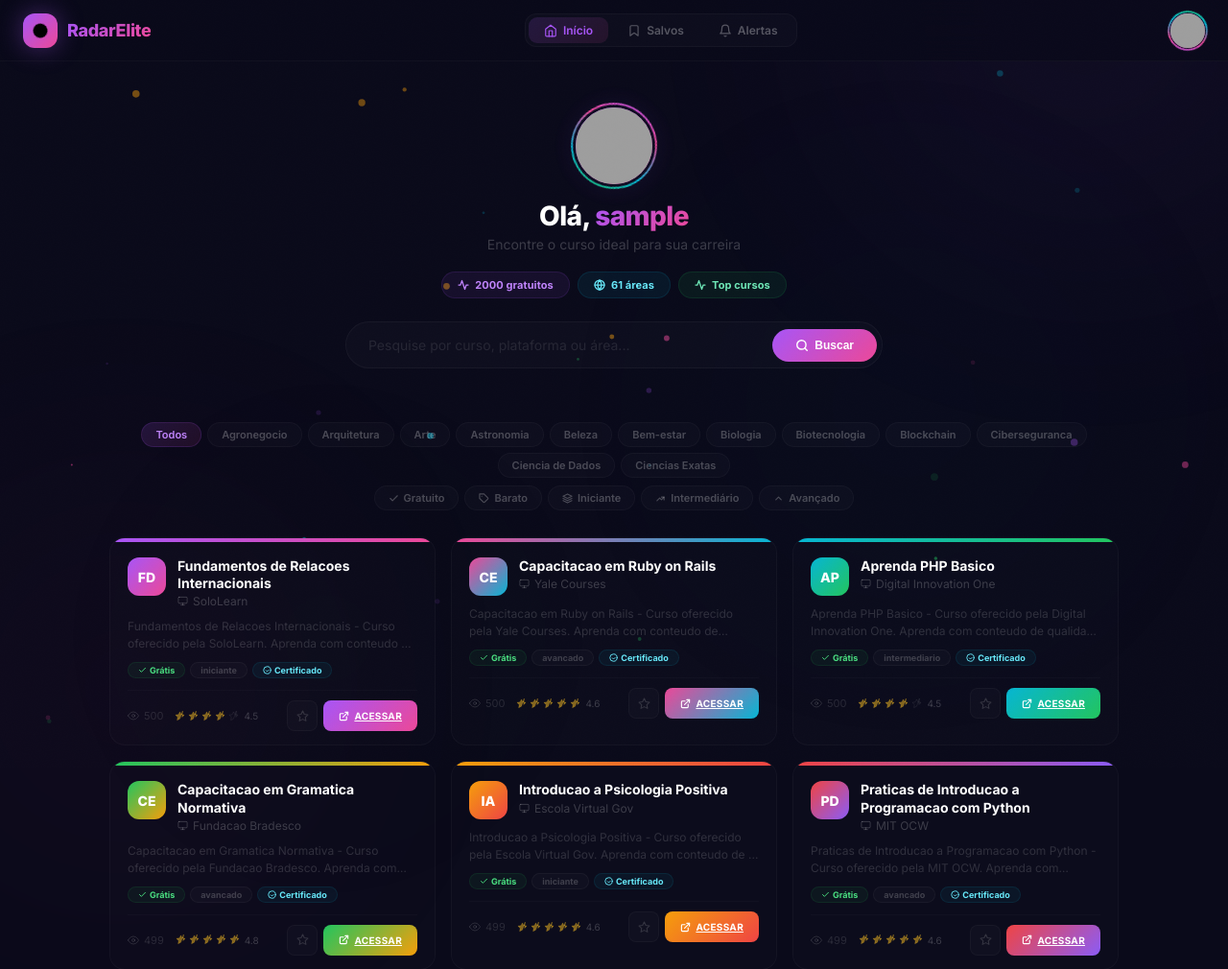
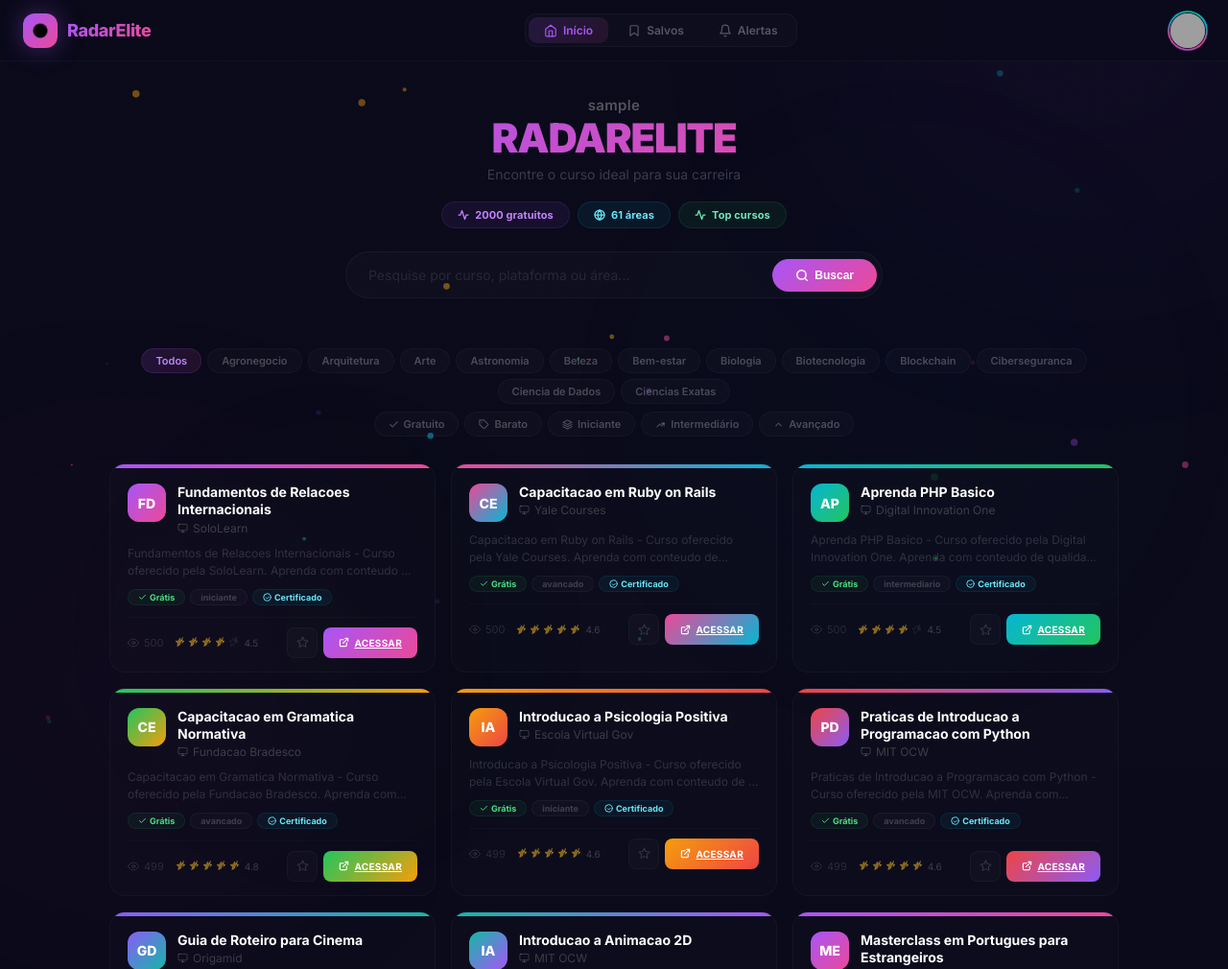
Before and after one commit to alexsandroprofessor56-sys/BUSCADORES-DE-CURSOS, a Flask app: page / in a window 1280 px wide. Shown: the top 1010 px of the page at 96% size. Run offline with Flask 3, Linux system fonts and the light colour scheme; a user stored in the database is signed in; data comes from the database, SQL or seed files in the repository; data that the repository does not hold is empty; grey boxes are pictures that could not be loaded.

Commit message:
Update: nome do usuario acima do RADARELITE na home

```diff
--- a/templates/index.html
+++ b/templates/index.html
@@ -45,15 +45,10 @@ body{font-family:'Inter',sans-serif;background:#0a0a1a;color:#e0e0f0;overflow-x:
 @keyframes ringSpin{to{transform:rotate(360deg)}}
 
 /* hero */
-.hero{position:relative;z-index:2;text-align:center;padding:48px 24px 32px;max-width:700px;margin:0 auto}
-.hero-avatar{width:80px;height:80px;border-radius:50%;background:linear-gradient(135deg,#a855f7,#ec4899);display:flex;align-items:center;justify-content:center;font-weight:900;font-size:32px;color:#fff;margin:0 auto 16px;position:relative;animation:avatarIn .6s cubic-bezier(.22,1,.36,1)}
-.hero-avatar::before{content:'';position:absolute;inset:-5px;border-radius:50%;border:2px solid transparent;background:linear-gradient(135deg,#a855f7,#ec4899,#06b6d4,#22c55e) border-box;-webkit-mask:linear-gradient(#fff 0 0) padding-box,linear-gradient(#fff 0 0);-webkit-mask-composite:xor;mask-composite:exclude;animation:ringSpin 3s linear infinite}
-.hero-avatar::after{content:'';position:absolute;inset:-20px;border-radius:50%;background:radial-gradient(circle,rgba(168,85,247,.15),transparent 70%);animation:pulseRing 3s ease-in-out infinite;z-index:-1}
-@keyframes pulseRing{0%,100%{transform:scale(1);opacity:1}50%{transform:scale(1.3);opacity:.3}}
-@keyframes avatarIn{0%{transform:scale(0) rotate(-20deg)}100%{transform:scale(1) rotate(0)}}
-.hero h1{font-size:28px;font-weight:800;color:#fff;letter-spacing:-.02em;margin-bottom:4px;animation:fadeUp .5s ease .1s both}
-.hero h1 span{background:linear-gradient(135deg,#a855f7,#ec4899);-webkit-background-clip:text;-webkit-text-fill-color:transparent}
-.hero-sub{color:rgba(255,255,255,.2);font-size:14px;animation:fadeUp .5s ease .15s both}
+.hero{position:relative;z-index:2;text-align:center;padding:36px 24px 28px;max-width:700px;margin:0 auto}
+.hero-user-name{font-size:15px;font-weight:600;color:rgba(255,255,255,.3);margin-bottom:2px;animation:fadeUp .5s ease .1s both;letter-spacing:.02em}
+.hero-brand{font-size:42px;font-weight:900;background:linear-gradient(135deg,#a855f7,#ec4899);-webkit-background-clip:text;-webkit-text-fill-color:transparent;letter-spacing:-.03em;margin-bottom:6px;animation:fadeUp .5s ease .15s both;line-height:1.1}
+.hero-sub{color:rgba(255,255,255,.2);font-size:14px;animation:fadeUp .5s ease .2s both}
 
 .hero-stats{display:flex;flex-wrap:wrap;gap:8px;justify-content:center;margin:20px 0 24px;animation:fadeUp .5s ease .2s both}
 .stat-pill{display:flex;align-items:center;gap:6px;padding:6px 16px;border-radius:100px;font-size:11px;font-weight:700;letter-spacing:.01em}
@@ -190,15 +185,11 @@ body{font-family:'Inter',sans-serif;background:#0a0a1a;color:#e0e0f0;overflow-x:
 
 <main style="position:relative;z-index:2">
   <section class="hero">
-    <div class="hero-avatar" id="avatarBtn" style="cursor:pointer" title="Clique para trocar foto" onclick="document.getElementById('avatarInput').click()">
-      {% if session.site_user_avatar %}
-      <img src="{{ session.site_user_avatar }}" alt="" style="width:100%;height:100%;border-radius:50%;object-fit:cover">
-      {% else %}
-      {{ (session.site_user_name or session.site_user_email.split('@')[0])[:1].upper() }}
-      {% endif %}
-    </div>
+    {% if session.site_user_email %}
+    <div class="hero-user-name">{{ session.site_user_name or session.site_user_email.split('@')[0] }}</div>
+    {% endif %}
+    <div class="hero-brand">RADARELITE</div>
     <input type="file" id="avatarInput" accept="image/*" style="display:none" onchange="uploadAvatar(this)">
-    <h1>Olá, <span>{{ session.site_user_name or session.site_user_email.split('@')[0] }}</span></h1>
     <p class="hero-sub">Encontre o curso ideal para sua carreira</p>
     <div class="hero-stats">
       <span class="stat-pill stat-pill-1">
```
